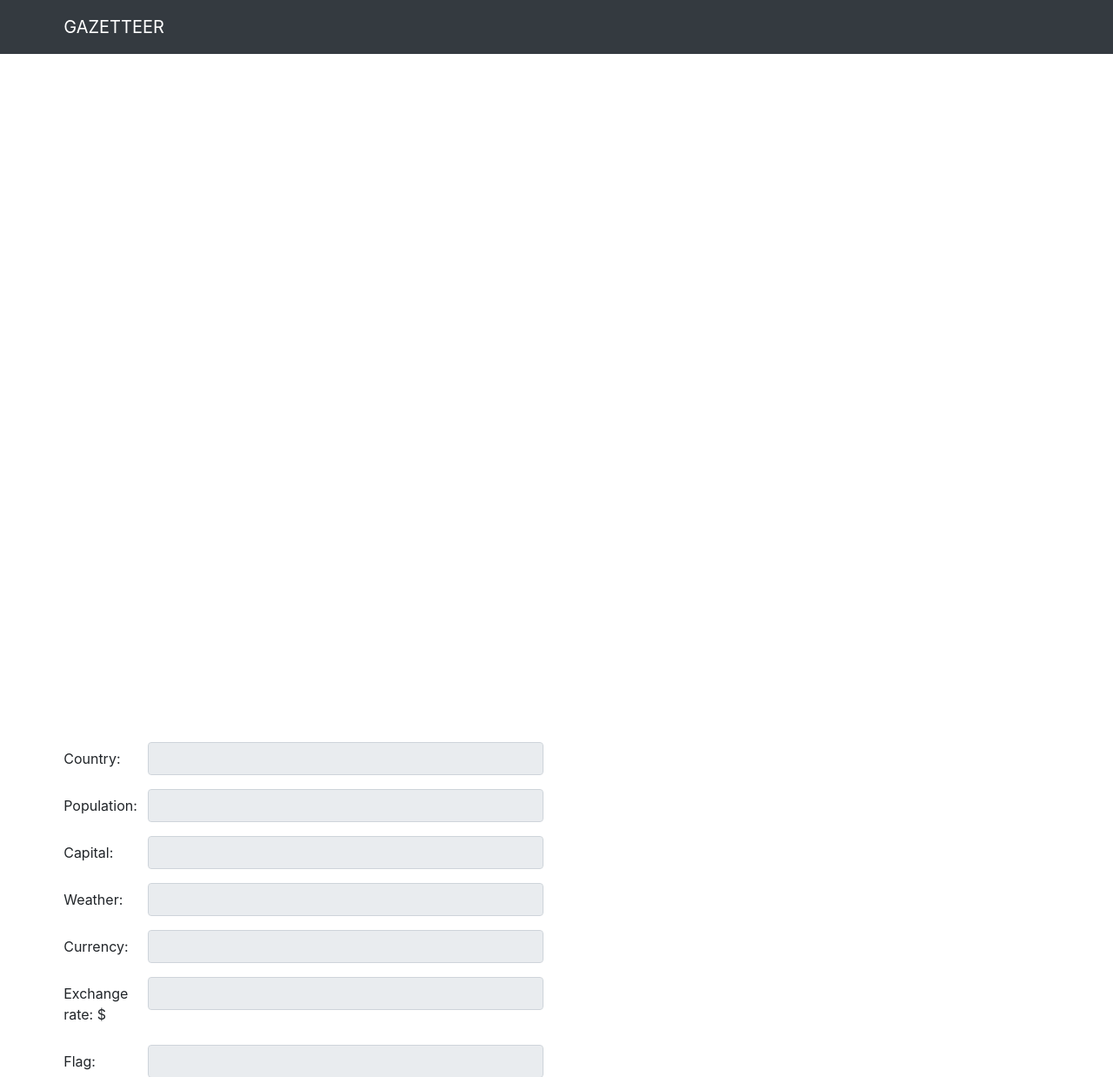
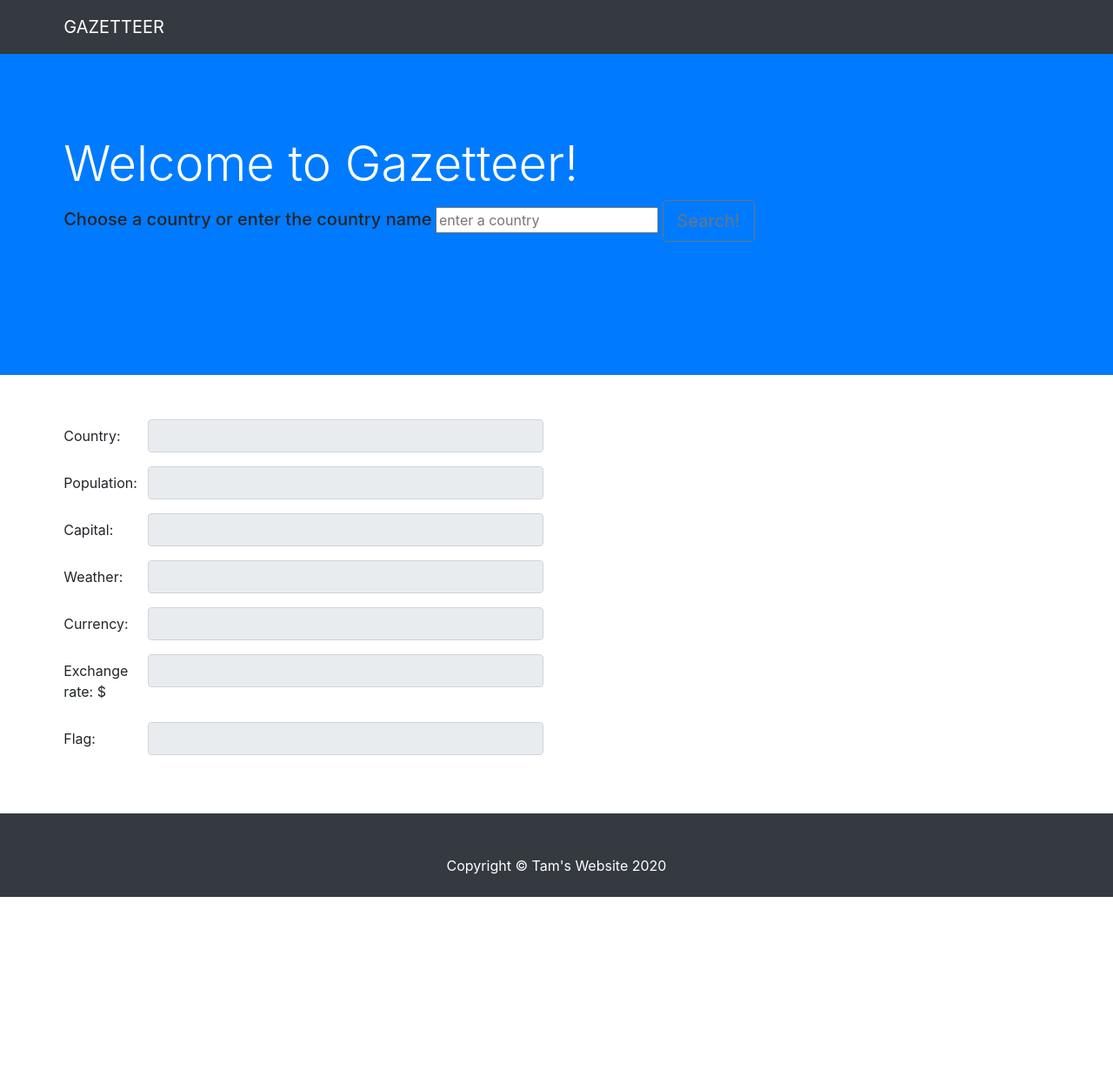
Before and after one commit to anne02550/gazetteer, a PHP site: template web/views/index.twig in a window 1280 px wide. Shown: the top 1238 px of the page at 87% size. After the commit the page ends 1031 px from the top, so only its background shows below. Run offline with PHP 8.4, Linux system fonts and the light colour scheme; the template is opened without the code that fills it, so the values that code supplies are empty; some libraries are stand-ins or nearby versions.

Commit message:
style change 2

```diff
--- a/web/stylesheets/style.css
+++ b/web/stylesheets/style.css
@@ -1,5 +1,7 @@
 
-
+body {
+  padding-top: 56px;
+}
 #map {
     width: 100px;
     height:100px;
--- a/web/views/index.twig
+++ b/web/views/index.twig
@@ -5,7 +5,7 @@
     <meta name="viewport" content="width=device-width, initial-scale=1.0, maximum-scale=1.0, user-scalable=no" />
 
 
-      <title>GAZETTEER</title>
+    <title>GAZETTEER</title>
    <!-- bootstrap -->
    <link href="external/bootstrap/css/bootstrap.min.css" rel="stylesheet">
     <!-- leaflet -->
@@ -23,27 +23,24 @@
           </div>
         </nav>
 
-  {# <header class="bg-primary py-5 mb-5">
+  <header class="bg-primary py-5 mb-5">
     <div class="container h-100">
       <div class="row h-100 align-items-center">
         <div class="col-lg-12">
           <h1 class="display-4 text-white mt-5 mb-2">Welcome to Gazetteer!</h1>
-          <h3 class="lead mb-5 text-white-50">A mobile friendly website providing location service.</h3
+           <label><h5>Choose a country or enter the country name</h5></label>
+                <input id="find-address" type="address" placeholder="enter a country"/>
+              <button class="btn btn-outline-secondary btn-lg" id="address">Search!</button>
         </div>
       </div>
     </div>
-  </header>  #}
+      <div id="map-holder">
+        <div id="map"></div>
+      </div>
+  </header>
           {# <button class="btn btn-outline-secondary btn-lg" id="location">Find my location!</button> #}
-      <div>
-              <label><h5>Choose a country or enter the country name</h5></label>
-                <input id="find-address" type="address" placeholder="enter a country"/>
-              <button class="btn btn-outline-secondary btn-lg" id="address">Search!</button>
-                <br>
-      </div>
 
-      <div id="map-holder">
-        <div id="mapid"></div>
-      </div>
+
 
   <div class="container">
     <div class="row">
```
